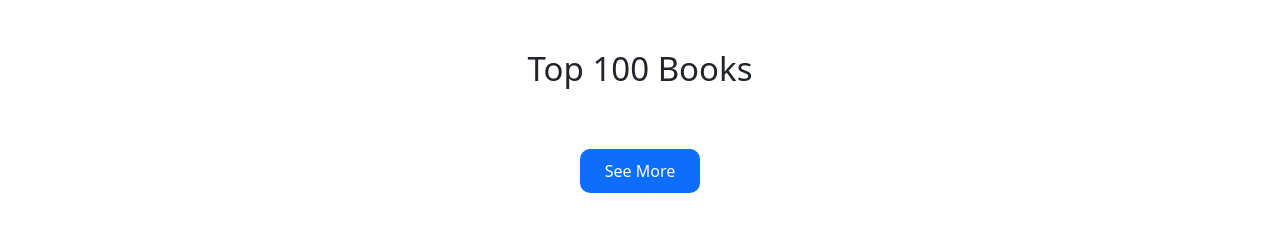
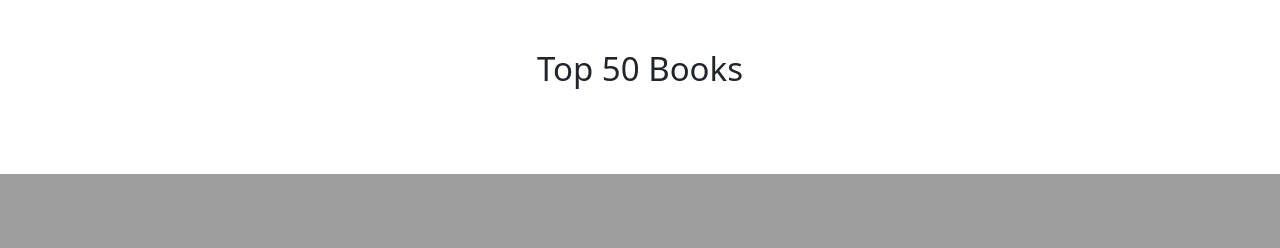
Before and after one commit to harshita-jaiswal/FindYourNextBook, a Flask app: template templates/index.html in a window 1280 px wide. Shown: the part 681-929 px from the top of the page. After the commit the page ends 855 px from the top, so only its background shows below. Run offline with Flask 2, Linux system fonts and the light colour scheme; the template is opened without the code that fills it, so the values that code supplies are empty; parts of the project's set-up code (start-up, migrations or seed data) failed here and were passed over.

Commit message:
changing 100 to 50

```diff
--- a/app.py
+++ b/app.py
@@ -2,16 +2,16 @@ from flask import Flask,render_template, request
 import pickle
 import numpy as np
 
-top_100_books = pickle.load(open('top_100.pkl', 'rb'))
+top_50_books = pickle.load(open('top_books.pkl', 'rb'))
 
 app = Flask(__name__)
 
 @app.route('/')
 def index():
     return render_template('index.html',
-    book_name = list(top_100_books['Book-Title'].values),
-    book_author = list(top_100_books['Book-Author'].values),
-    book_image = list(top_100_books['Image-URL-M'].values)
+    book_name = list(top_books['Book-Title'].values),
+    book_author = list(top_books['Book-Author'].values),
+    book_image = list(top_books['Image-URL-M'].values)
     )
 
 @app.route('/recommend')
--- a/templates/index.html
+++ b/templates/index.html
@@ -16,7 +16,8 @@
 		body {
 			height: 100vh;
 		}
-		a, p {
+		a,
+		p {
 			text-decoration: none;
 			all: unset;
 		}
@@ -56,7 +57,7 @@
 			position: absolute;
 			cursor: pointer;
 			box-shadow: 0px 0px 6px 22px rgb(0 0 0 / 75%);
-			background-color: rgba(0,0,0,.75);
+			background-color: rgba(0, 0, 0, 0.75);
 			box-sizing: border-box;
 		}
 		.nextBtn:hover {
@@ -130,22 +131,25 @@
 				<a class="header-link" href="/recommend">Search</a>
 			</p>
 			<p class="header-item">
-				<a class="header-link" href="#top100Books">Top 100 Books</a>
+				<a class="header-link" href="#top50Books">Top 50 Books</a>
 			</p>
 		</div>
 		<div class="banner">
-			<img class="bannerImg" src="https://media.npr.org/assets/img/2022/11/19/bwl-fall-2022_wide-65b02ab152bdfc3add9804216881bb2605776498.jpg?s=700&c=85&f=jpeg" />
+			<img
+				class="bannerImg"
+				src="https://media.npr.org/assets/img/2022/11/19/bwl-fall-2022_wide-65b02ab152bdfc3add9804216881bb2605776498.jpg?s=700&c=85&f=jpeg"
+			/>
 			<div class="nextBtn">
 				<a class="btnText" href="/recommend">Find Your Next Book</a>
 			</div>
 		</div>
 		<div id="top100Books" class="topBooks">
-			<div class="title">Top 100 Books</div>
+			<div class="title">Top 50 Books</div>
 			<div class="row">
 				{% for i in range(book_name|length) %}
 				<div class="col-3">
-						<div class="card" style="width: 18rem;">
-							<img src="{{ book_image[i] }}" class="card-img-top" alt="...">
+					<div class="card" style="width: 18rem">
+						<img src="{{ book_image[i] }}" class="card-img-top" alt="..." />
 						<div class="card-body">
 							<p class="card-title">{{ book_name[i] }}</p>
 							<p class="card-text">{{ book_author[i] }}</p>
@@ -154,9 +158,7 @@
 				</div>
 				{% endfor %}
 			</div>
-			<div class="seeMore">
-				See More
-			</div>
+			<!--<div class="seeMore">See More</div>--->
 		</div>
 	</body>
 </html>
```
Lines whose indentation alone changed are shown as unchanged.
